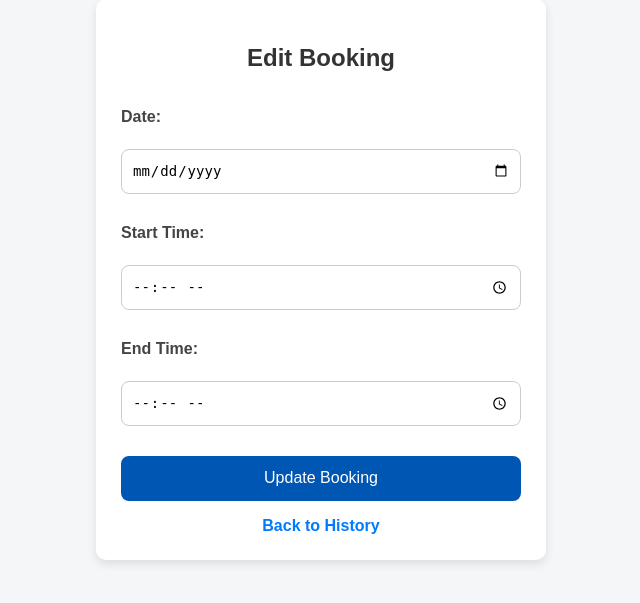
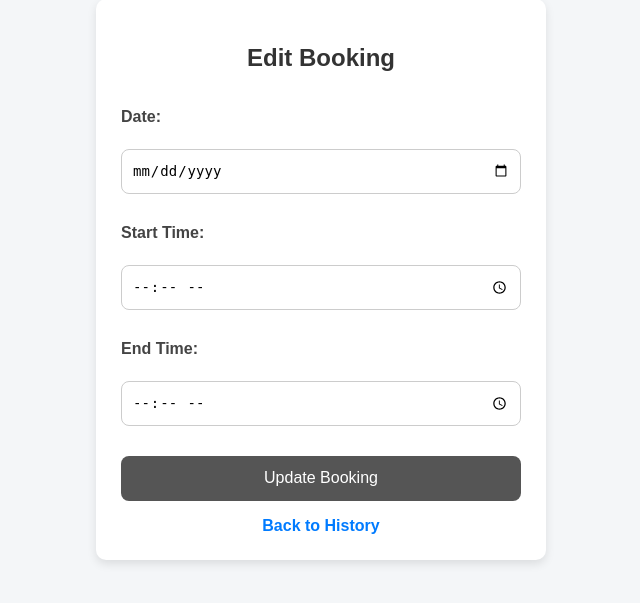
Before and after one commit to Dhanush9358/fastapi-project, a FastAPI app: template templates/edit_booking.html in a window 1280 px wide, with the pointer over the restyled element. Shown: the part 51-654 px from the top of the page, without its empty margins (319-959 px from the left). Run offline with FastAPI, Linux system fonts and the light colour scheme; the template is opened without the code that fills it, so the values that code supplies are empty.

Commit message:
update button

```diff
--- a/templates/edit_booking.html
+++ b/templates/edit_booking.html
@@ -61,7 +61,7 @@
     }
 
     button:hover {
-      background: #0056b3;
+      background: #555;
     }
 
     #message {
```
